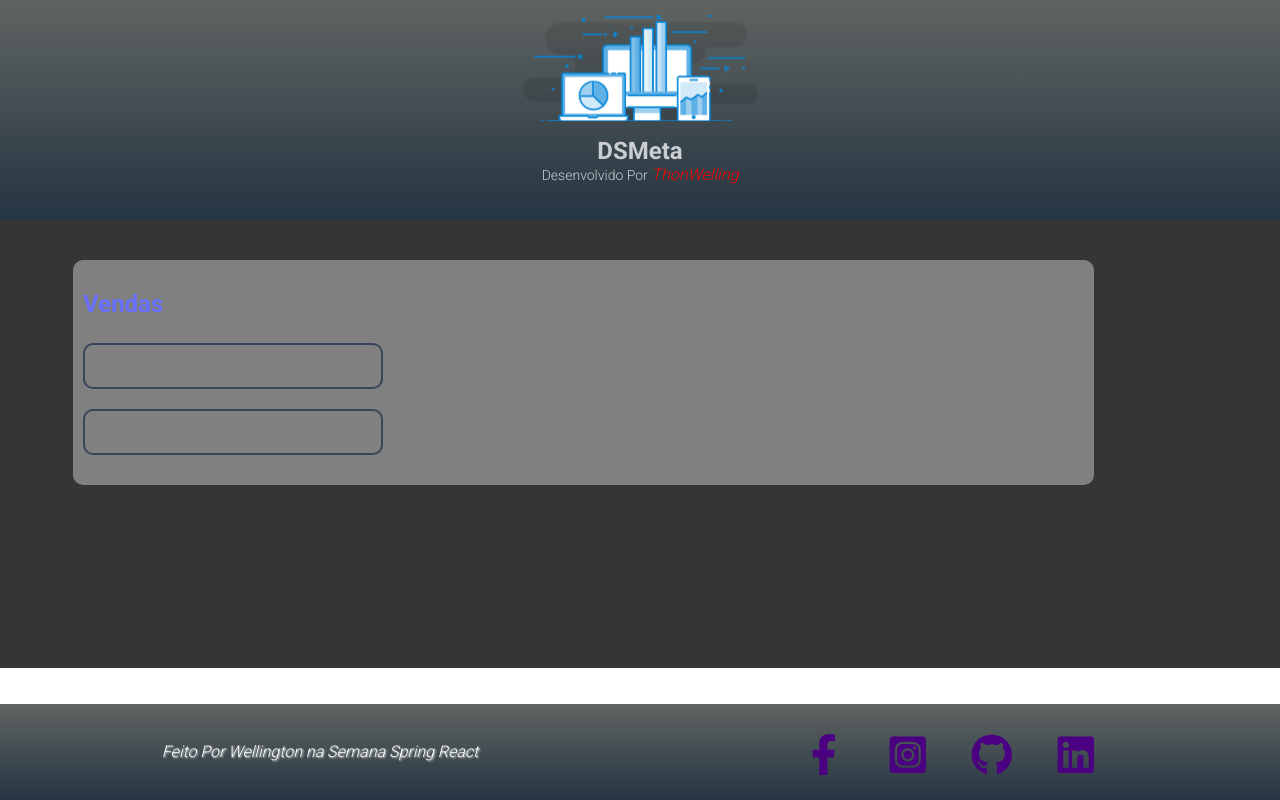
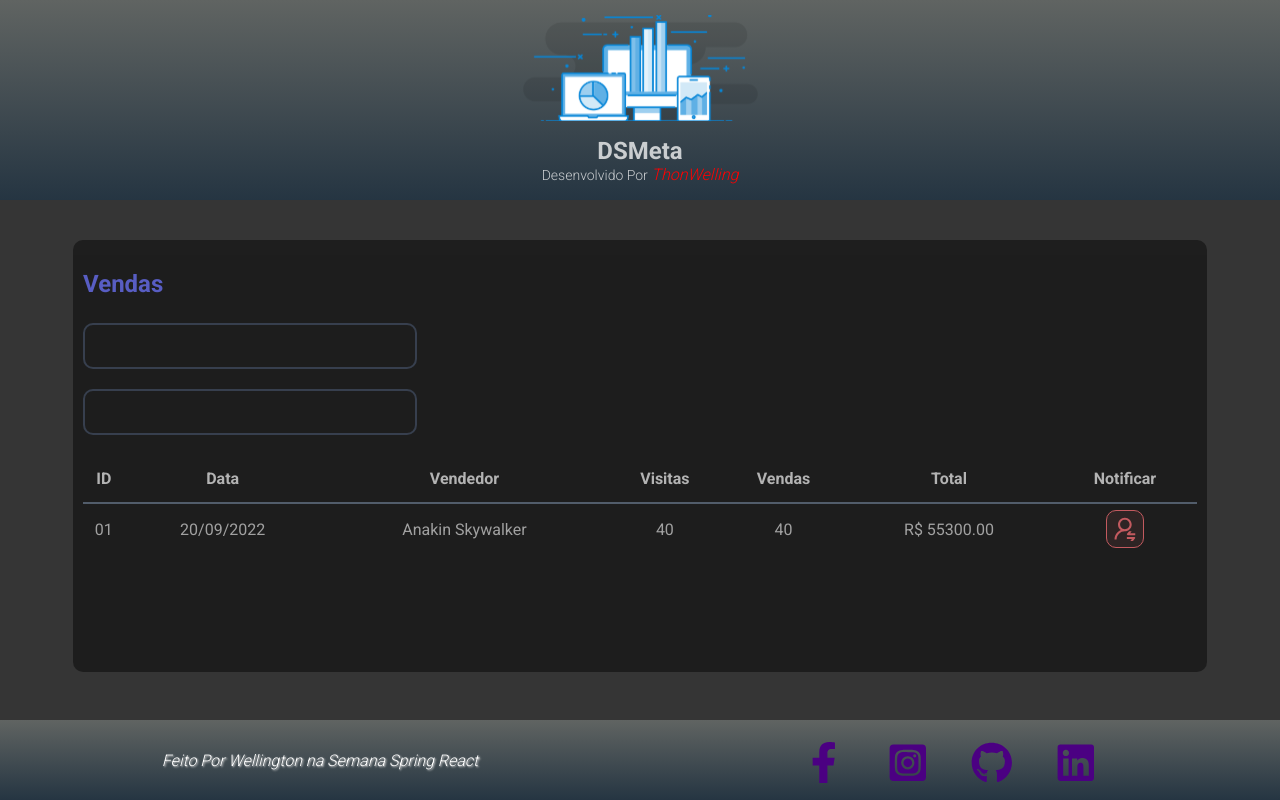
Before and after one commit to THONWELLING/dsmeta, a React (Vite) app in the folder frontend/: page / in a window 1280 px wide. Built offline with nearby package versions, Linux system fonts and the light colour scheme.

Commit message:
finishing components

```diff
--- a/frontend/src/App.tsx
+++ b/frontend/src/App.tsx
@@ -1,10 +1,9 @@
 import Header from "./components/Header"
-// import Button from "./components/Buttom"
 import SalesCard from "./components/Card"
 import MainContent from "./components/Content"
 import Footer from "./components/Footer"
 import Input from "./components/Input"
-// import DsTable from "./components/Table"
+import DsTable from "./components/Table"
 
 
 const App = () => {
@@ -12,13 +11,13 @@ const App = () => {
     <>
       <Header />
       <MainContent>
-         <SalesCard width="100%">
+        <SalesCard width="100%" height="90%">
           <Input />
           <Input />
-      </SalesCard>
-        {/* <DsTable /> */}
+          <DsTable />
+        </SalesCard>
       </MainContent>
-      <Footer />
+        <Footer />
     </>
   )
 }
--- a/frontend/src/components/Buttom/styles.ts
+++ b/frontend/src/components/Buttom/styles.ts
@@ -3,8 +3,8 @@ import styled from "styled-components";
 
 
 export const Container = styled.div`
-  height: 45px;
-  width: 45px;
+  height: 38px;
+  width: 38px;
   background: rgba(255, 107, 114, 0.1);
   border: 1px solid #ff6b72;
   border-radius: 10px;
@@ -16,5 +16,10 @@ export const Container = styled.div`
 `
 
 export const ButtonImage = styled.img`
-  width: 20px;
+  width: 22px;
+
+  &:hover {
+    opacity: 0.5;
+    transition: all ease 0.4s;
+  }
 `
--- a/frontend/src/components/Card/styles.ts
+++ b/frontend/src/components/Card/styles.ts
@@ -7,7 +7,8 @@ export const Container = styled.div<{
   }>`
   width: 90%;
   height: ${(props) => props.height};
-  background-color: gray;
+  background-color: #141414;
+  opacity: 0.7;
   border-radius: 10px;
   padding: 30px 10px;
 
--- a/frontend/src/components/Content/styles.ts
+++ b/frontend/src/components/Content/styles.ts
@@ -2,13 +2,18 @@ import styled from "styled-components";
 
 
 export const MainContainer = styled.main`
+
   width: 100vw;
-  height: 56vh;
+  height: calc(100vh - 30vh);
+  left: 0;
+  right: 0;
   padding: 40px 10px;
   background-color: #353535;
 `
 export const Container  = styled.section`
-  width: 90%;
-  height: auto;
-  margin: 0 auto;
+  display: flex;
+  justify-content: center;
+  width: 100%;
+  height: 100%;
+  margin:  auto;
 `
--- a/frontend/src/components/Footer/styles.ts
+++ b/frontend/src/components/Footer/styles.ts
@@ -3,9 +3,11 @@ import styled from "styled-components"
 
 export const FooterContainer = styled.div`
   width: 100vw;
-  height: 12vh;
-  position: absolute;
+  height: 5rem;
+  position: fixed;
   bottom: 0;
+  right: 0;
+  left: 0;
   display: flex;
   color: #ffff;
   line-height: 25px;
--- a/frontend/src/components/Header/styles.ts
+++ b/frontend/src/components/Header/styles.ts
@@ -4,7 +4,7 @@ import styled from "styled-components";
 export const Container = styled.div`
   display: flex;
   background: linear-gradient(180deg, #606462 0%, #253542 100%);
-  height: 220px;
+  height: 25vh;
   display: flex;
   align-items: center;
   flex-direction: column;
--- a/frontend/src/components/Input/styles.ts
+++ b/frontend/src/components/Input/styles.ts
@@ -18,11 +18,12 @@ export const InputContainer = styled.div`
     font-size: 1rem;
     font-weight: 400;
     font-style: italic;
+    color: #C0C0C0;
     background-color: transparent ;
     border: 0;
     width: 100%;
     height: 100%;
-    margin: 0 30px;
+    margin: 0 20px;
     outline: none;
 
 
--- a/frontend/src/components/Table/index.tsx
+++ b/frontend/src/components/Table/index.tsx
@@ -1,28 +1,40 @@
-import { TableContainer, Paper, Table, TableHead, TableBody, TableRow, TableCell} from '@mui/material'
+import * as C from './styles'
 
-
+import Button from "../Buttom"
 
 
 const DsTable = () => {
   return (
-    <TableContainer component={Paper}>
-      <Table>
-        <TableHead>
-          <TableRow>
-            <TableCell>ID</TableCell>
-            <TableCell>Data</TableCell>
-            <TableCell>Vendedor</TableCell>
-            <TableCell>Visitas</TableCell>
-            <TableCell>Vendas</TableCell>
-            <TableCell>Total</TableCell>
-            <TableCell>Notificar</TableCell>
-          </TableRow>
-        </TableHead>
-        <TableBody>
-
-        </TableBody>
-      </Table>
-    </TableContainer>
+    <>
+      <C.DsTable>
+        <C.DsHead>
+          <tr>
+            <th className="show992">ID</th>
+            <th className="show576">Data</th>
+            <th>Vendedor</th>
+            <th className="show992">Visitas</th>
+            <th className="show992">Vendas</th>
+            <th>Total</th>
+            <th>Notificar</th>
+          </tr>
+        </C.DsHead>
+        <C.DsBody>
+          <tr>
+             <td className="show992">01</td>
+              <td className="show576">20/09/2022</td>
+              <td>Anakin Skywalker</td>
+              <td className="show992">40</td>
+              <td className="show992">40</td>
+              <td>R$ 55300.00</td>
+              <td>
+                <C.DsButtonContainer>
+                  <Button />
+                </C.DsButtonContainer>
+              </td>
+          </tr>
+        </C.DsBody>
+      </C.DsTable>
+    </>
   )
 }
 
--- a/frontend/src/components/Table/styles.ts
+++ b/frontend/src/components/Table/styles.ts
@@ -2,30 +2,37 @@ import styled from "styled-components";
 
 
 export const DsTable = styled.table`
+  margin-top: 20px;
   width: 100%;
   border-spacing: 0;
   border-collapse: collapse;
 `
 
 export const DsHead = styled.thead`
-  height: 55px;
+  height: 3rem;
   font-size: 16px;
   color: #e9e9e9;
   font-weight: 700;
 `
 
 export const DsBody = styled.tbody`
-  font-size: 14px;
+  font-size: 1rem;
   font-weight: 400;
   color: #cfcfcf;
   text-align: center;
 
   tr {
-    height: 74px;
-    border-top: 1px solid #5f6e82;
+    height: 3.2rem;
+    border-top: 2px solid #5f6e82;
 
     &:hover {
-      background-color: #384459;
+      background-color: rgba(169, 169, 169, 0.5);
+      transition: all ease 0.4s;
     }
   }
 `
+export const DsButtonContainer = styled.div`
+  display: flex;
+  justify-content: center;
+  z-index: 100;
+`
```
